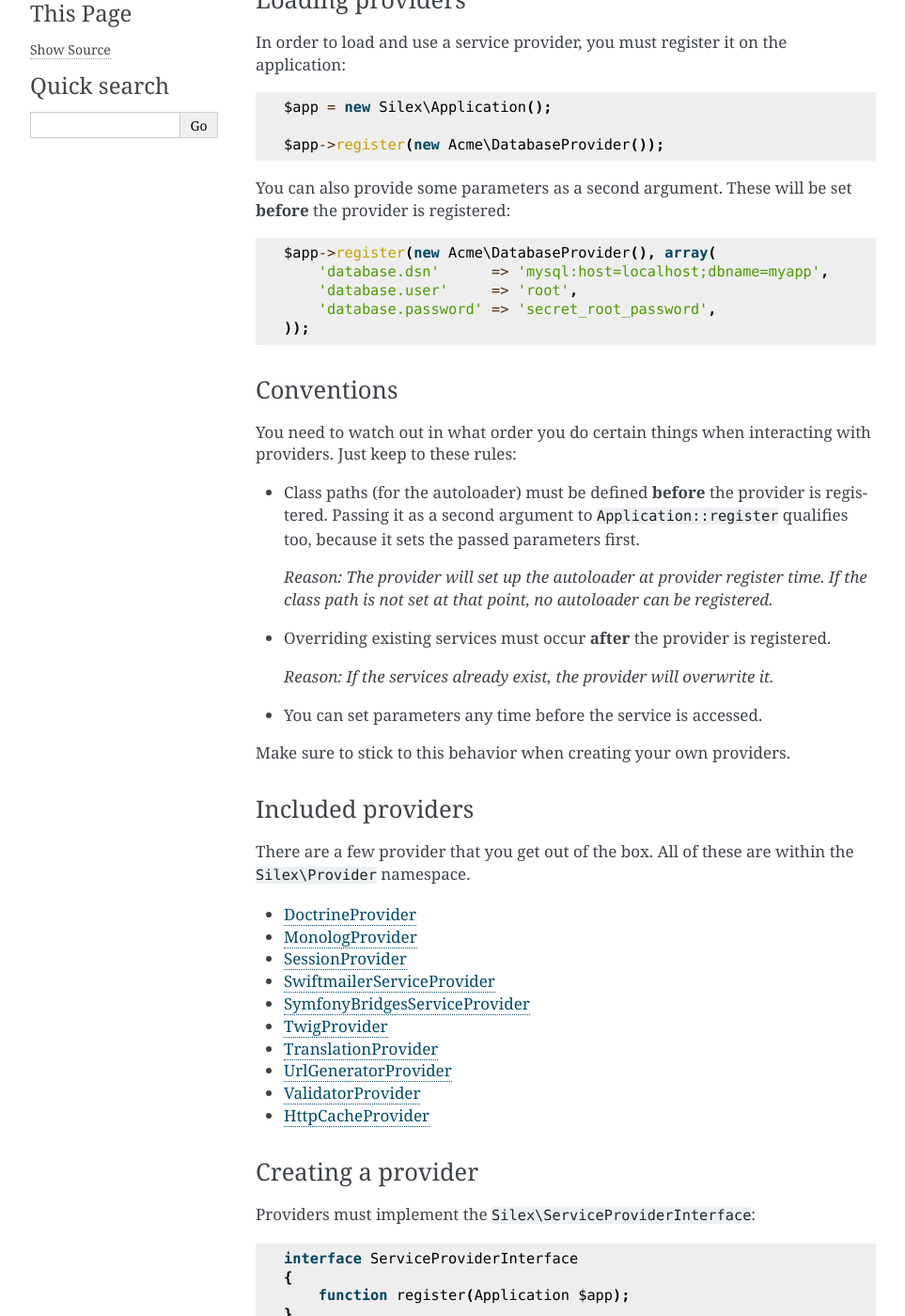
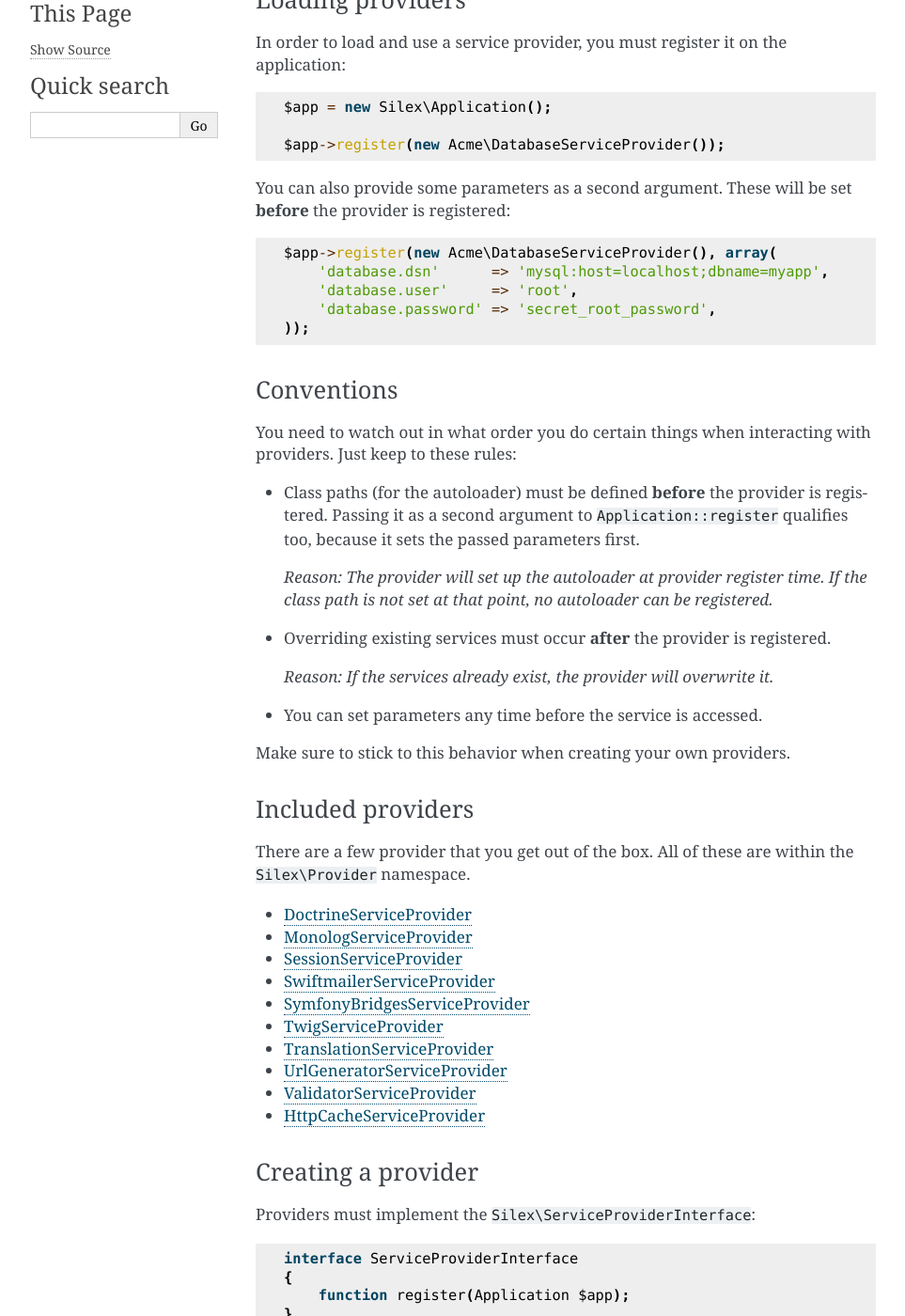
Before and after one commit to silexphp/Silex, a Sphinx documentation site: the page built from doc/providers.rst, in a window 1280 px wide and 1400 px high, scrolled down 318 px. Shown: the whole window at 94% size, without its empty margins (148-1111 px from the left). Built offline with Sphinx 7.4.7, drawn with Linux system fonts in a browser that asks for light colours; some of the changed text lies outside the part shown.

Commit message:
fixed some class names in the doc

```diff
--- a/doc/providers.rst
+++ b/doc/providers.rst
@@ -17,12 +17,12 @@
 
     $app = new Silex\Application();
 
-    $app->register(new Acme\DatabaseProvider());
+    $app->register(new Acme\DatabaseServiceProvider());
 
 You can also provide some parameters as a second argument. These
 will be set **before** the provider is registered::
 
-    $app->register(new Acme\DatabaseProvider(), array(
+    $app->register(new Acme\DatabaseServiceProvider(), array(
         'database.dsn'      => 'mysql:host=localhost;dbname=myapp',
         'database.user'     => 'root',
         'database.password' => 'secret_root_password',
@@ -61,16 +61,16 @@
 There are a few provider that you get out of the box.
 All of these are within the ``Silex\Provider`` namespace.
 
-* :doc:`DoctrineProvider <providers/doctrine>`
-* :doc:`MonologProvider <providers/monolog>`
-* :doc:`SessionProvider <providers/session>`
+* :doc:`DoctrineServiceProvider <providers/doctrine>`
+* :doc:`MonologServiceProvider <providers/monolog>`
+* :doc:`SessionServiceProvider <providers/session>`
 * :doc:`SwiftmailerServiceProvider <providers/swiftmailer>`
 * :doc:`SymfonyBridgesServiceProvider <providers/symfony_bridges>`
-* :doc:`TwigProvider <providers/twig>`
-* :doc:`TranslationProvider <providers/translation>`
-* :doc:`UrlGeneratorProvider <providers/url_generator>`
-* :doc:`ValidatorProvider <providers/validator>`
-* :doc:`HttpCacheProvider <providers/http_cache>`
+* :doc:`TwigServiceProvider <providers/twig>`
+* :doc:`TranslationServiceProvider <providers/translation>`
+* :doc:`UrlGeneratorServiceProvider <providers/url_generator>`
+* :doc:`ValidatorServiceProvider <providers/validator>`
+* :doc:`HttpCacheServiceProvider <providers/http_cache>`
 
 Creating a provider
 ~~~~~~~~~~~~~~~~~~~
@@ -133,8 +133,8 @@
 ~~~~~~~~~~~~~
 
 Providers are great for tying in external libraries as you
-can see by looking at the ``MonologProvider`` and
-``TwigProvider``. If the library is decent and follows the
+can see by looking at the ``MonologServiceProvider`` and
+``TwigServiceProvider``. If the library is decent and follows the
 `PSR-0 Naming Standard <http://groups.google.com/group/php-standards/web/psr-0-final-proposal>`_
 or the PEAR Naming Convention, it is possible to autoload
 classes using the ``UniversalClassLoader``.
```
Also changed, not shown: other parts of doc/providers.rst (+7 -7 lines).
